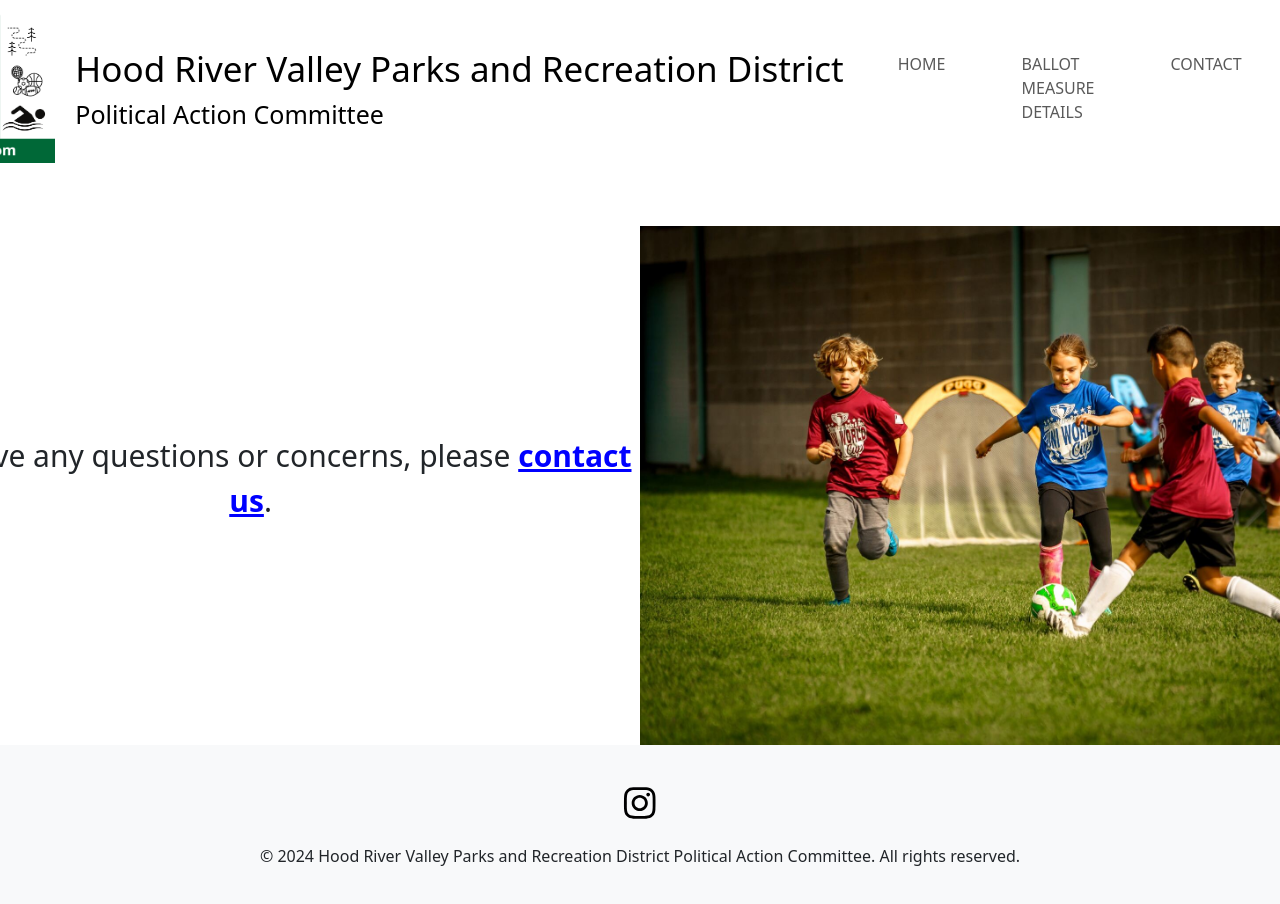
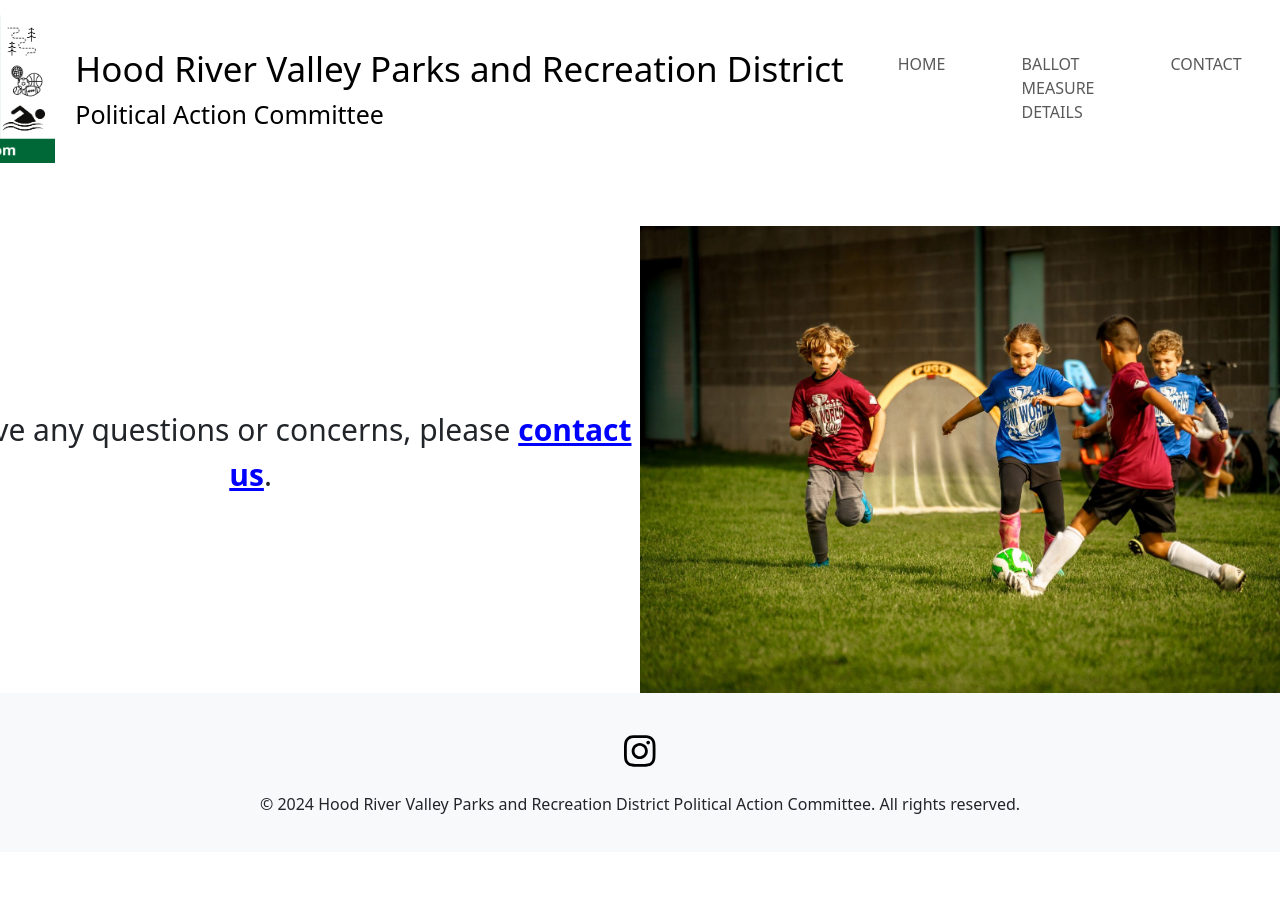
Before and after one commit to jessicahattig/yes-yes-pnr, a React (Create React App) app: page /contact in a window 1280 px wide. Shown: the top 904 px of the page. After the commit the page ends 852 px from the top, so only its background shows below. Built offline with nearby package versions, Linux system fonts and the light colour scheme.

Commit message:
WIP: Bugfix of header on Contact.js

```diff
--- a/src/components/Donate.js
+++ b/src/components/Donate.js
@@ -1,5 +1,4 @@
 import React from "react";
-import Translate from "./Translate";
 
 function Donate() {
   return (
--- a/src/components/Header.js
+++ b/src/components/Header.js
@@ -15,8 +15,8 @@ function Header() {
             <img
               src="/logo.png"
               alt="Parks and Rec Logo"
-              className="mr-2"
-              style={{ height: '150px', marginRight: '20px' }}
+              className="header-logo"
+              // style={{ height: '150px', marginRight: '20px' }}
             /></Link>
             <div>
             <div style={{ display: 'flex', alignItems: 'center' }}>
@@ -36,7 +36,6 @@ function Header() {
         <Nav className="ml-auto">
           <Link to="/" className="nav-link">HOME</Link>
           <Link to="/about" className="nav-link">BALLOT MEASURE DETAILS</Link>
-          {/* <Link to="/pac-about" className="nav-link">ABOUT HRVPRD</Link> */}
           <Link to="/contact" className="nav-link">CONTACT</Link>
           <Link to="/donate" className="nav-link">DONATE</Link>
         </Nav>
--- a/src/index.css
+++ b/src/index.css
@@ -17,6 +17,11 @@ header {
   color: #000000;
   padding: 20px;
   text-align: center;
+}
+
+.header-logo {
+  height: 150px;
+  margin-right: 20px;
 }
 
 .ComponentHeader {
@@ -71,7 +76,7 @@ a:hover {
   object-fit: cover;
   /* width: 100%;
   height: 100%; */
-  max-height: 450px;
+  max-height: 500px;
 }
 
 .carousel-caption {
@@ -118,8 +123,9 @@ footer {
 }
 
 .ContactImage {
-  max-width: 100%;
+  max-width: 90%;
   height: auto;
+  margin: auto;
 }
 
 
```
